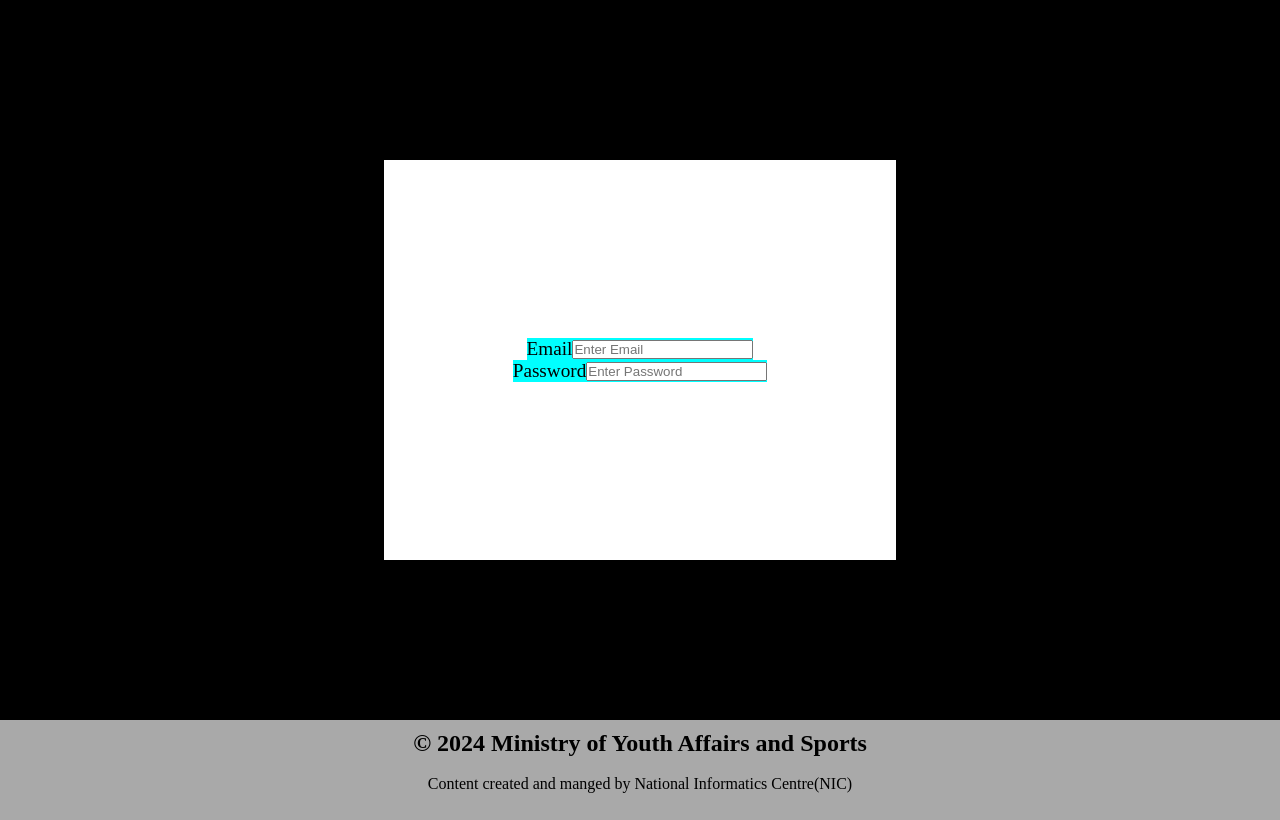
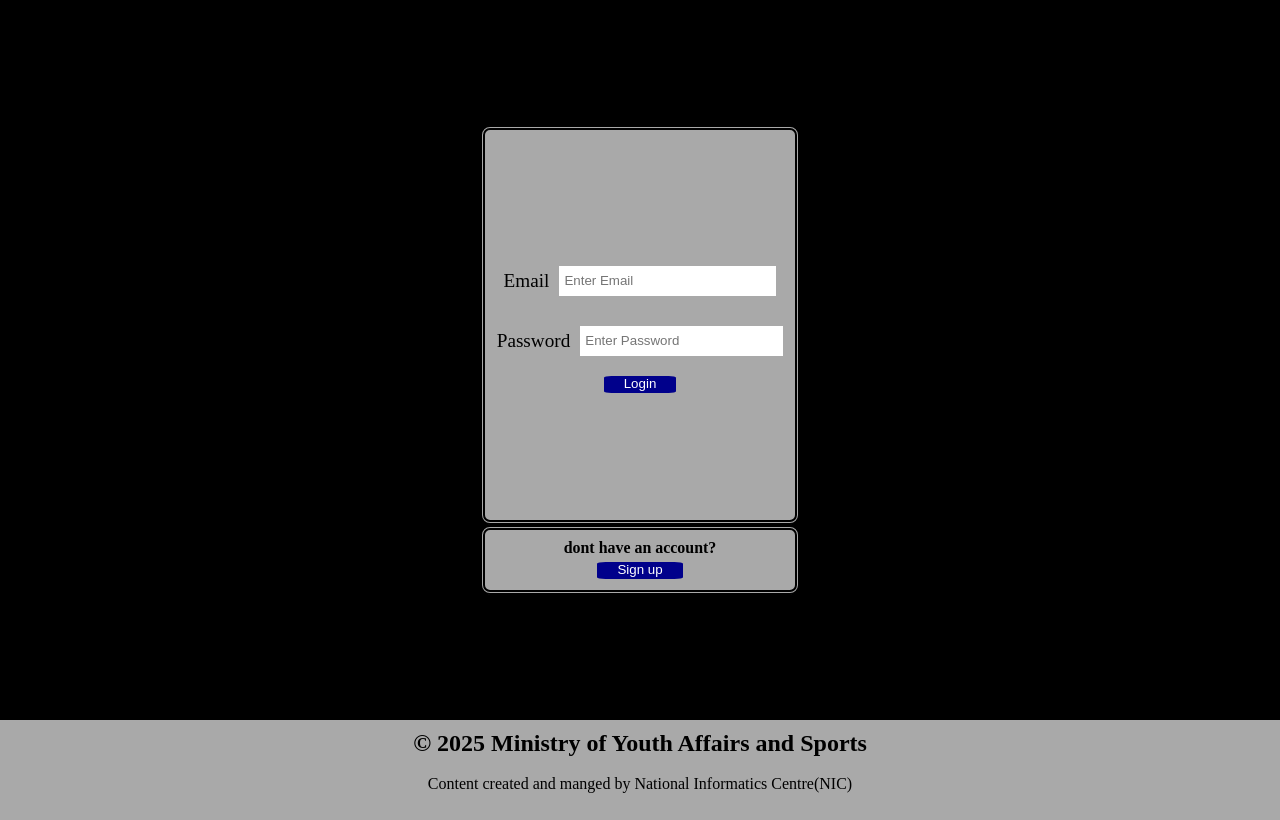
Before and after one commit to jassivx/flaskProject, a Flask app: template templates/login.html in a window 1280 px wide. Run offline with Flask 3, Linux system fonts and the light colour scheme; the template is opened without the code that fills it, so the values that code supplies are empty.

Commit message:
first with html

```diff
--- a/templates/login.html
+++ b/templates/login.html
@@ -12,14 +12,27 @@
 
     <div class="whole-screen">
         <div class="login_container">
+
             <div class="email">
                 <label>Email</label>
-                <input type="email" placeholder="Enter Email">
+                <input type="email" class="input-label" placeholder="Enter Email">
             </div>
 
             <div class="password">
                 <label>Password</label>
-                <input type="password" placeholder="Enter Password">
+                <input type="password" class="input-label" placeholder="Enter Password">
+            </div>
+            <div class="generic-button">
+                <button class="generic-button">Login</button>
+
+            </div>
+
+        </div>
+
+        <div class="signup-container">
+            <h5 >dont have an account?</h5>
+            <div class="generic-button">
+                <button class="generic-button">Sign up</button>
             </div>
 
         </div>
@@ -29,12 +42,18 @@
    <!-- This is the footer -->
 
     <div class="footer">
-        <h2>© 2024 Ministry of Youth Affairs and Sports</h2>
+        <h2>© 2025 Ministry of Youth Affairs and Sports</h2>
         <br>
         <p>Content created and manged by National Informatics Centre(NIC)</p>
 
     </div>
 
+<script>
+console.log("hello world")
+a=5+"5"
+
+
+</script>
 
 
 </body>
--- a/templates/style_login.css
+++ b/templates/style_login.css
@@ -6,6 +6,7 @@
 .whole-screen {
     /*flex: 1; /* Takes up the remaining space between navbar and footer */
     display:flex;
+    flex-direction: column;
     justify-content: center;
     align-items: center;
     width: 100%;
@@ -13,6 +14,10 @@
     min-height: 90vh;
     background-color: black;
     font-size: larger;
+}
+
+.profile-pic{
+
 }
 
 .login{
@@ -36,15 +41,17 @@
     align-content: center;
 }
 
-.login_container{
-    display:flex;
+.login_container {
+    display: flex;
     flex-direction: column;
     justify-content: center;
     align-items: center;
-
-    background-color: white;
+    border: 5px double black;
+    border-radius: 10px;
+    min-width: 300px;
+    background-color: darkgrey;
     height: 400px;
-    width: 40%;
+    width: 25%;
     color: black;
 
 }
@@ -52,21 +59,69 @@
 
 .email{
     display:flex;
-    background-color: aqua;
+    gap: 10px;
+    justify-content: center;
+    align-items: center;
+    width: 100%;
+    margin:10px;
+
+}
+
+.password{
+    display:flex;
+    gap: 10px;
+    justify-content: center;
+    align-items: center;
+    padding: 10px;
+    width: 100%;
+    margin:10px;
+
+
+}
+
+.submit-button{
+    color: black;
+    background-color: white;
     justify-content: center;
     align-items: center;
 
 }
 
-.password{
-    display:flex;
-    background-color: aqua;
+.signup-container{
+    background-color: darkgrey;
+    color: black;
+    width: 25%;
+    height: 70px;
+    display: flex;
+    flex-direction:column;
     justify-content: center;
     align-items: center;
-
-
-
-
-
+    border: 5px double black;
+    border-radius: 10px;
+    min-width: 300px;
+    padding-top: 10px;
+    padding-bottom: 10px;
+    gap: 5px;
 
 }
+
+.generic-button{
+    color: white;
+    justify-content: center;
+    align-items: center;
+    display:flex;
+    background-color: darkblue;
+    border: none;
+    border-radius: 10%;
+    padding: 0px 10px 0px 10px;
+    margin-bottom:2px;
+}
+
+.input-label{
+    border: none;
+    height: 30px;
+    width:70%;
+    outline: none;
+    padding: 5px;
+
+}
```
Also changed, not shown: templates/style_dummy.css (+9 -0 lines).
